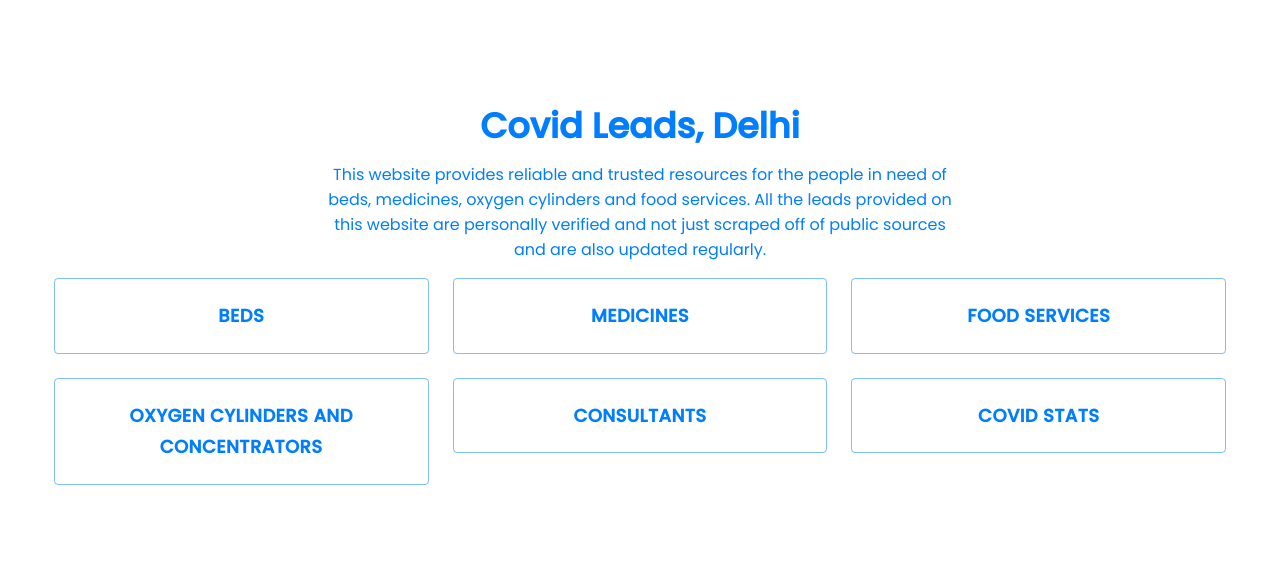
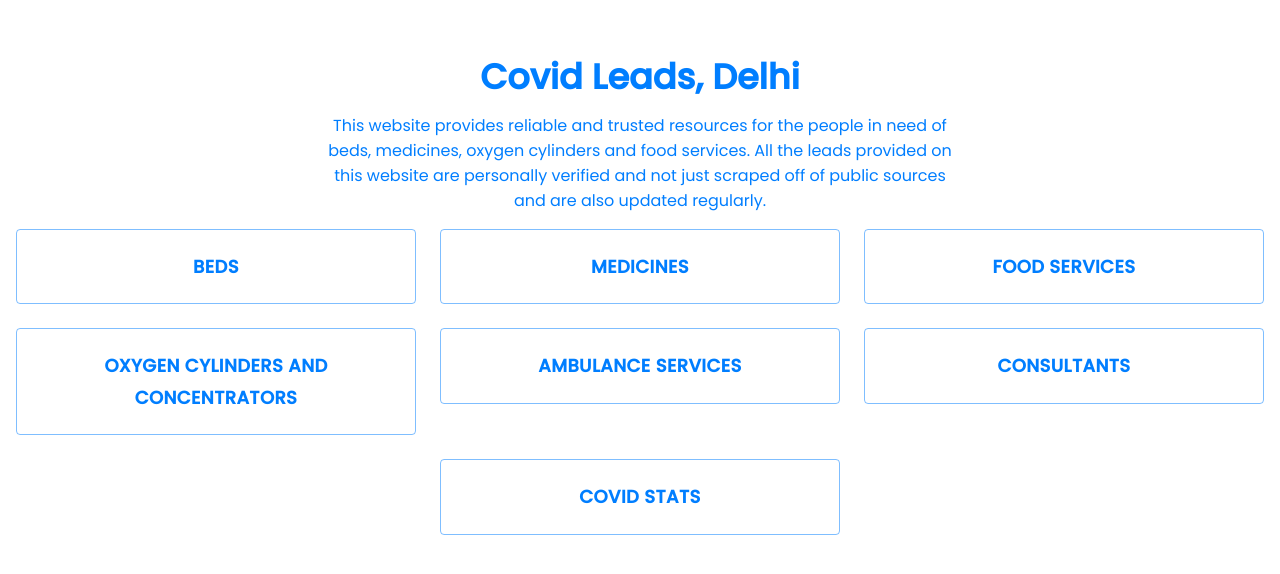
Before and after one commit to Vansh983/covidleads-delhi, a Next.js app: page / in a window 1280 px wide. Shown: the part 116-690 px from the top of the page. Built offline with nearby package versions, Linux system fonts and the light colour scheme.

Commit message:
amb route

```diff
--- a/data/routes.js
+++ b/data/routes.js
@@ -19,6 +19,10 @@ const routes = [
     route: "/cylinders",
   },
   {
+    name: "Ambulance Services",
+    route: "/ambulance",
+  },
+  {
     name: "Consultants",
     route: "/consultants",
   },
```
